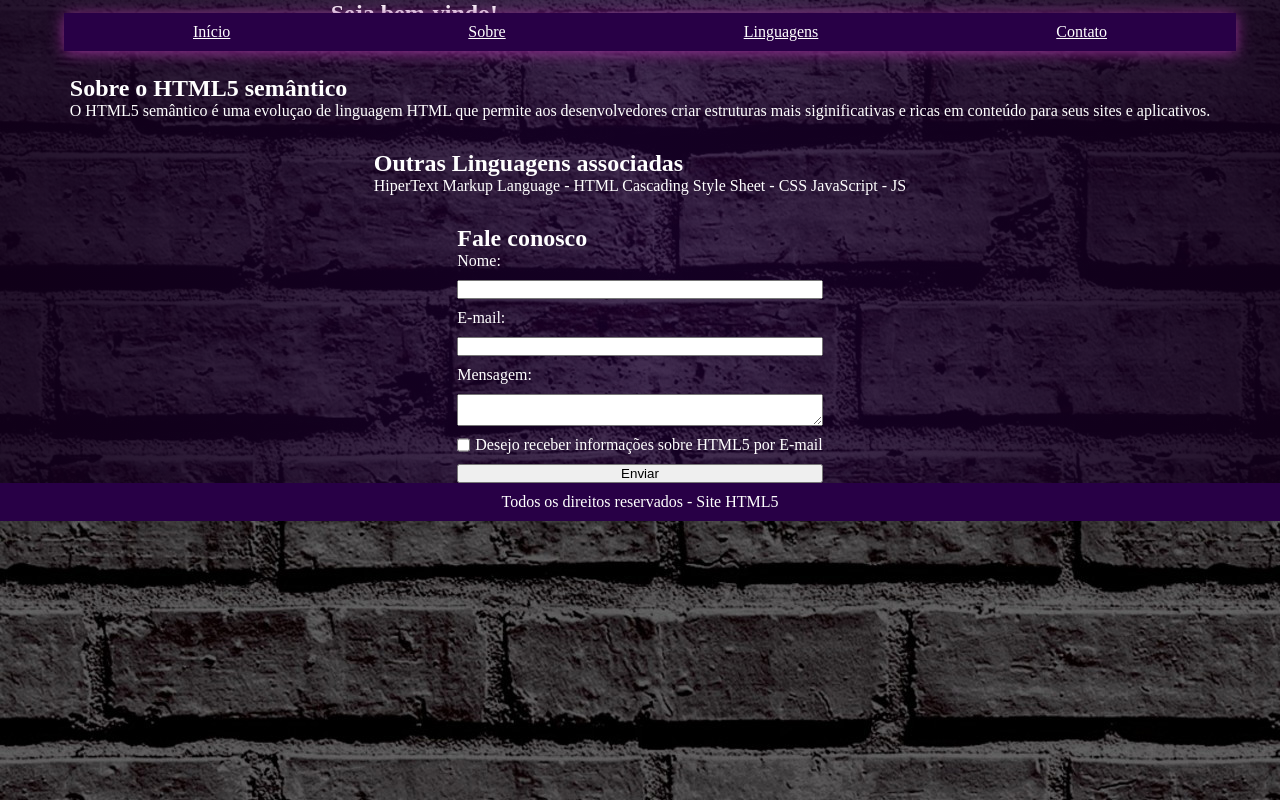
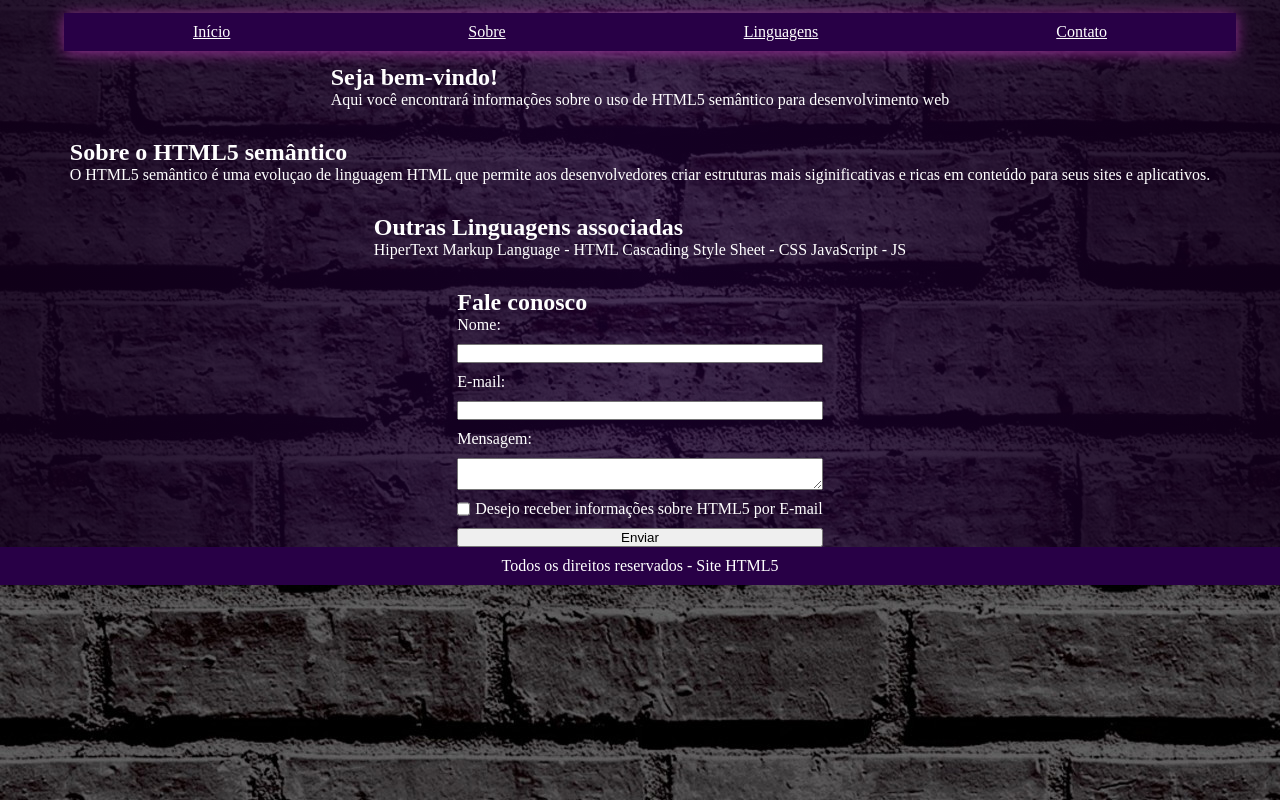
Before and after one commit to DiegoH3nr1que/example2, a plain HTML site: page index.html in a window 1280 px wide. Drawn offline with Linux system fonts and the light colour scheme.

Commit message:
ajuste inicio

```diff
--- a/css/style.css
+++ b/css/style.css
@@ -41,6 +41,14 @@ main{
     align-items: center ;
 }
 
+#Início{
+    margin-top: 5%;
+    display: flex;
+    flex-direction: column;
+}
+#Início h1{
+    align-items: center;
+}
 #Contato form{
     display: flex;
     flex-direction: column;
```
